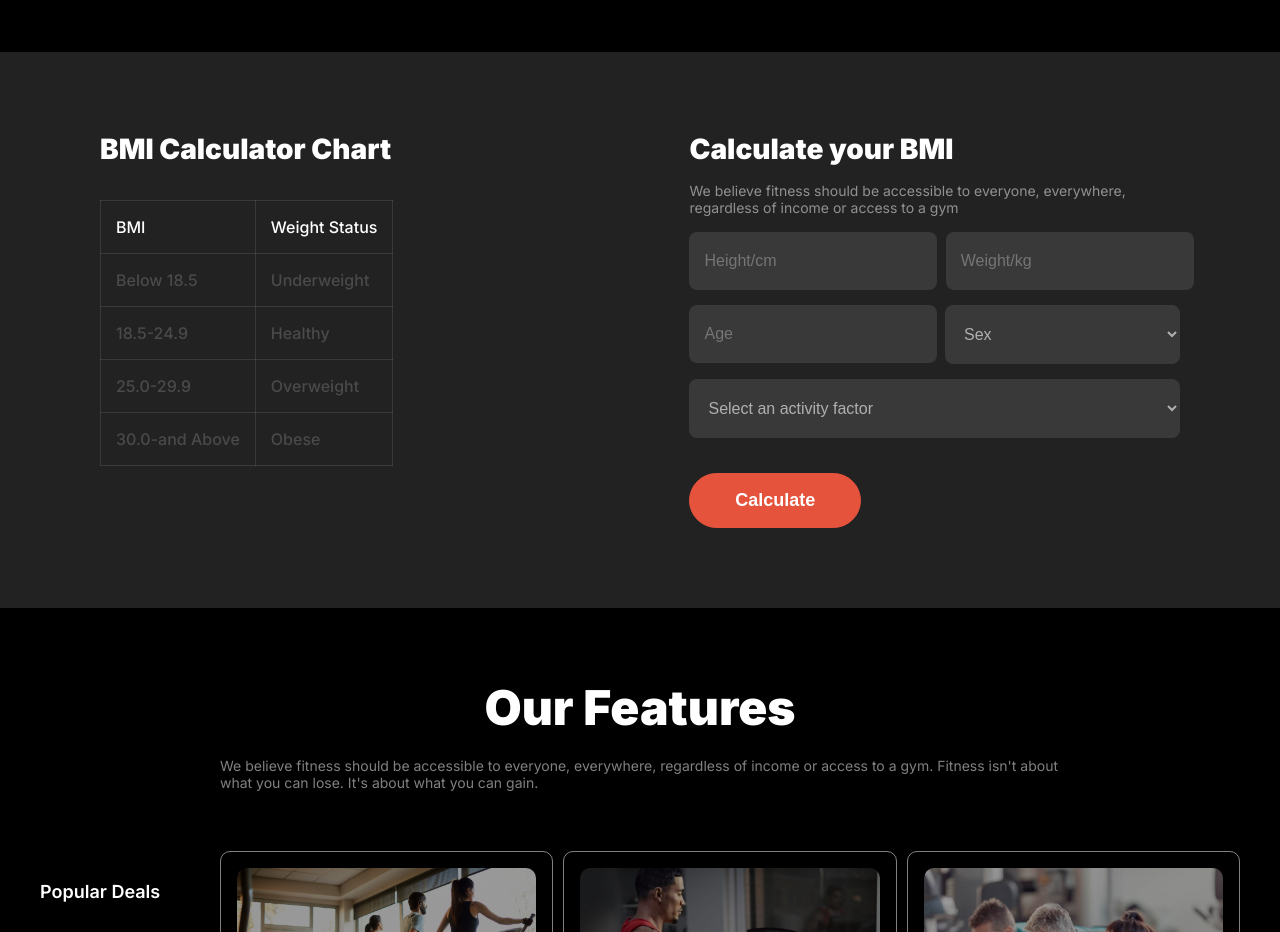
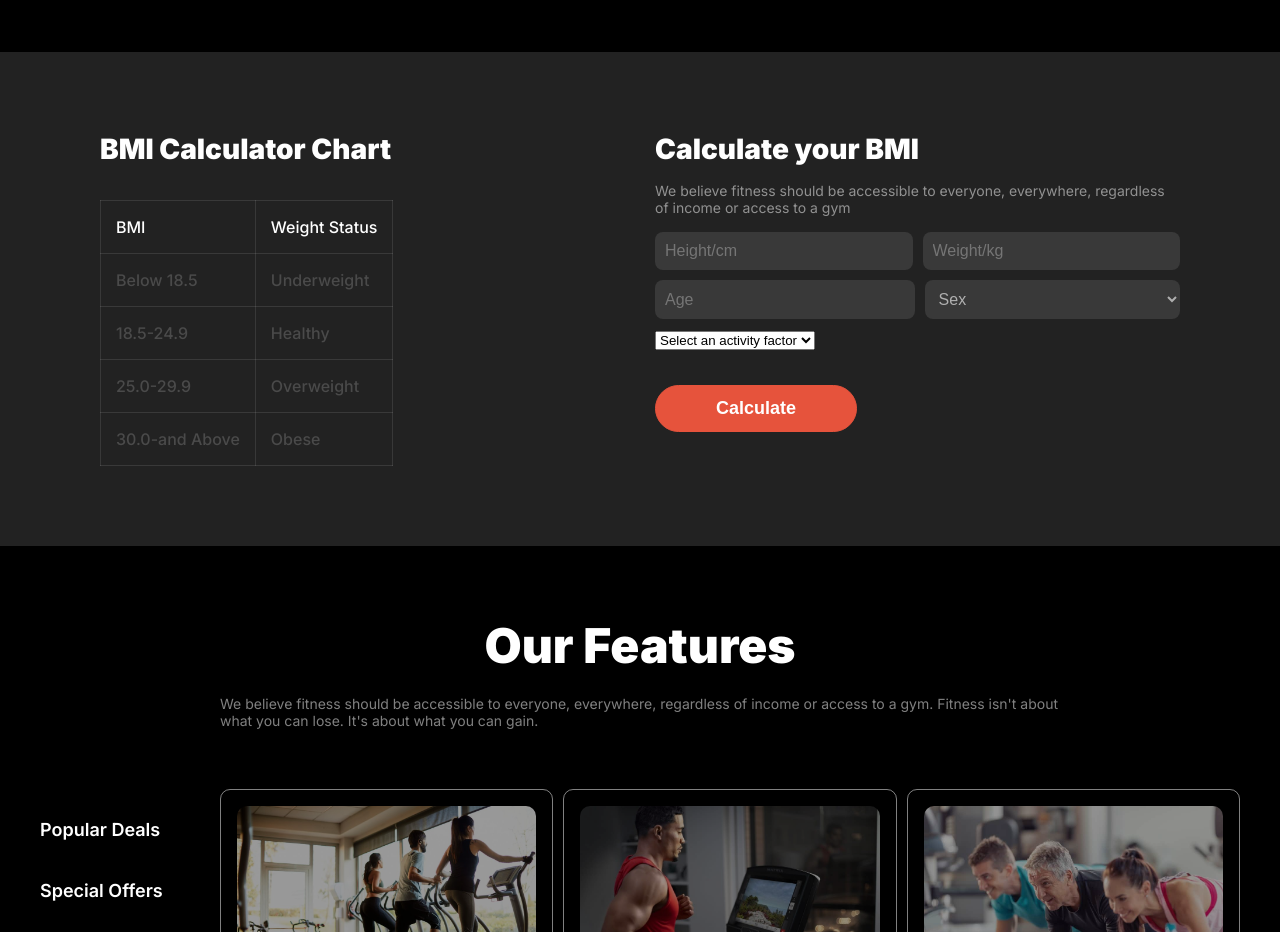
Before and after one commit to taniasumona15/Fitness-Studio-Project, a plain HTML site: page index.html in a window 1280 px wide. Shown: the part 2760-3692 px from the top of the page. Drawn offline with Linux system fonts and the light colour scheme.

Commit message:
form changes done

```diff
--- a/index.html
+++ b/index.html
@@ -285,28 +285,26 @@
 
                     <form class="bmi-form">
                         <div class="bmi-form-input-1">
-                            <label for="height">
-                                <input id="height" type="text" placeholder="Height/cm">
-                            </label>
 
-                            <label for="weight">
-                                <input id="weight" type="text" placeholder="Weight/kg" >
-                            </label>
+                                <input id="height" type="text" placeholder="Height/cm" class="height">
+
+
+
+                                <input id="weight" type="text" placeholder="Weight/kg" class="weight" >
+
                         </div>
 
                         <div class="bmi-form-input-2">
-                            <label for="age">
-                                <input id="age" type="text" placeholder="Age">
-                            </label>
 
-                            <label for="gender">
-                                <select name="gender"  id="gender">
+                                <input id="age" type="text" placeholder="Age" class="age">
+
+
+
+                                <select name="gender"  class="gender">
                                     <option value="">Sex</option>
                                     <option id="opt" value="male">Male</option>
                                     <option id="opt" value="female">Female</option>
                                 </select>
-
-                            </label>
                         </div>
 
                         <label for="activity">
--- a/styles/fitness.css
+++ b/styles/fitness.css
@@ -586,9 +586,14 @@ z-index: 1;
 
 .bmi-chart-box{
   display: flex;
-  justify-content: space-evenly;
-  gap: 20%;
+  justify-content: space-between;
+  gap: 30px;
 
+
+}
+
+.bmi-cal-chart{
+  width: 50%;
 }
 
 .bmi-chart-title{
@@ -636,61 +641,90 @@ tbody tr td{
 
 }
 
-.bmi-form{
+/* .bmi-form{
   display: flex;
   flex-direction: column;
   gap: 15px;
   width: 100%;
-}
+} */
 
-.bmi-form input[type="text"], [id="gender"],[id="activity"]{
-  border-radius: 8px;
-  background-color:rgb(255, 255, 255, 0.1);
-  /* padding: 10px 40px; */
-  /* display: block; */
-  /* height: 40px; */
-  width: 93%;
-  padding: 20px 15px;
-  font-size: 16px;
-  font-weight: 400;
-  border: none;
-  color: rgb(255, 255, 255, 0.6);
-  /* margin-right: 10px; */
-
-
-
+.cal-your-bmi{
+  width: 50%;
 
 }
 
 
-
-.bmi-form-input-1 , .bmi-form-input-2{
+.bmi-form-input-1{
+  margin-bottom: 10px;
   display: flex;
-
-  gap: 22px;
   width: 100%;
-
-}
-#gender{
-  width: 235px;
+  gap: 10px;
 }
 
-#activity{
-  width: 100%;
-}
 
-#opt{
-  color: #000;
+
+.height, .weight{
+  width: 50%;
+  padding: 10px;
+  border-radius: 8px;
+  background-color:rgb(255, 255, 255, 0.1);
+  border: none;
+  font-size: 16px;
+  font-weight: 400;
+  color: rgb(255, 255, 255, 0.6);
 
 }
 
+.height:focus, .weight:focus{
+  outline: none;
+}
+
+
+.bmi-form-input-2{
+  margin-bottom: 10px;
+  display: flex;
+  width: 100%;
+  gap: 10px;
+}
+
+.age{
+  width: 47%;
+  padding: 10px;
+  border-radius: 8px;
+  background-color:rgb(255, 255, 255, 0.1);
+  border: none;
+  font-size: 16px;
+  font-weight: 400;
+  color: rgb(255, 255, 255, 0.6);
+}
+
+.age:focus{
+  outline: none;
+}
+
+.gender{
+  width: 50%;
+  padding: 10px;
+  border-radius: 8px;
+  background-color:rgb(255, 255, 255, 0.1);
+  border: none;
+  font-size: 16px;
+  font-weight: 400;
+  color: rgb(255, 255, 255, 0.6);
+}
+.gender:focus{
+  outline: none;
+}
+
+.gender option{
+  color: #000;
+}
 
 .cal-btn{
   font-size: 18px;
   font-weight: 600;
   color: rgb(255, 255, 255);
-  /* padding: 12px 40px; */
-  width: 35%;
+  padding: 12px 60px;
   margin-top: 35px;
 }
 
```
